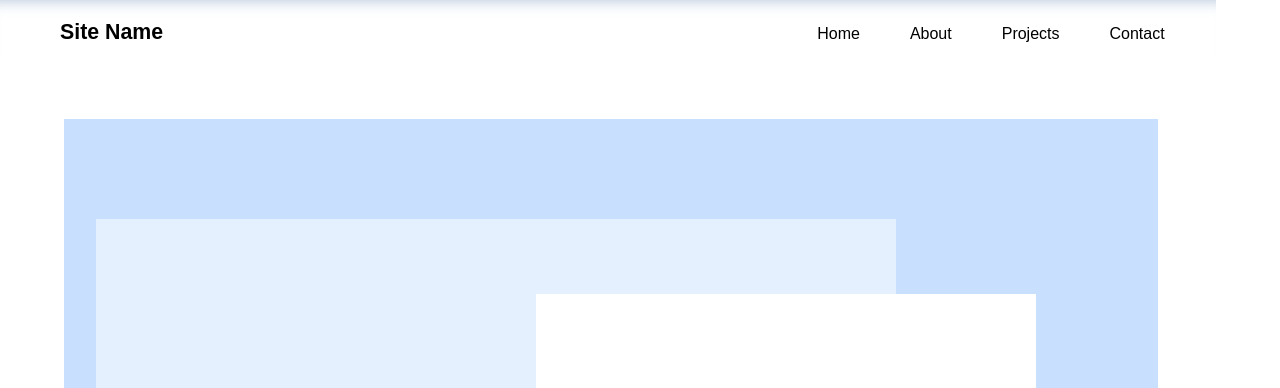
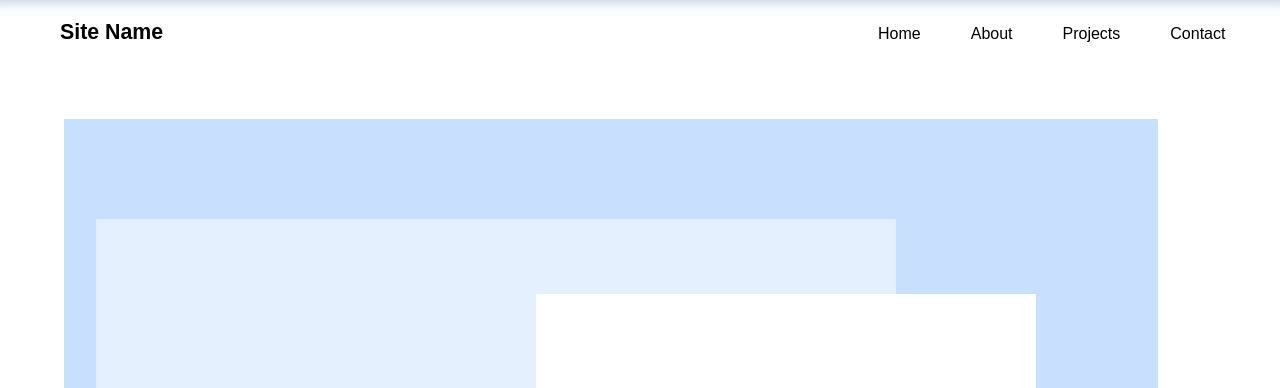
Before and after one commit to f-karamizadeh/templatewebsite, a plain HTML site: page index.html in a window 1280 px wide. Shown: the top 388 px of the page. Drawn offline with Linux system fonts and the light colour scheme.

Commit message:
navbar col span

```diff
--- a/css/styles.css
+++ b/css/styles.css
@@ -174,7 +174,7 @@ li {
 }
 header {
     grid-row: row1;
-    grid-column: col1-start, col2-end;
+    grid-column: span 2;
 }
 
 header div p{
```
